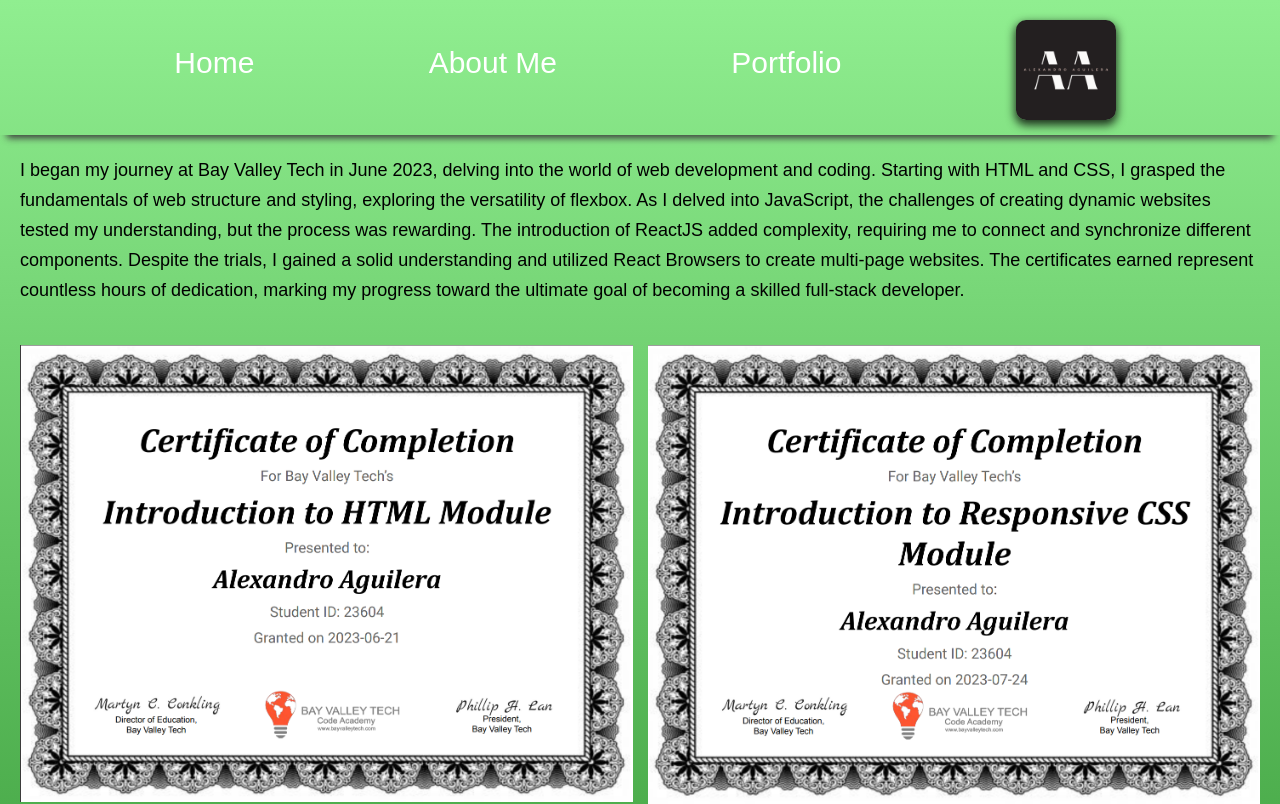
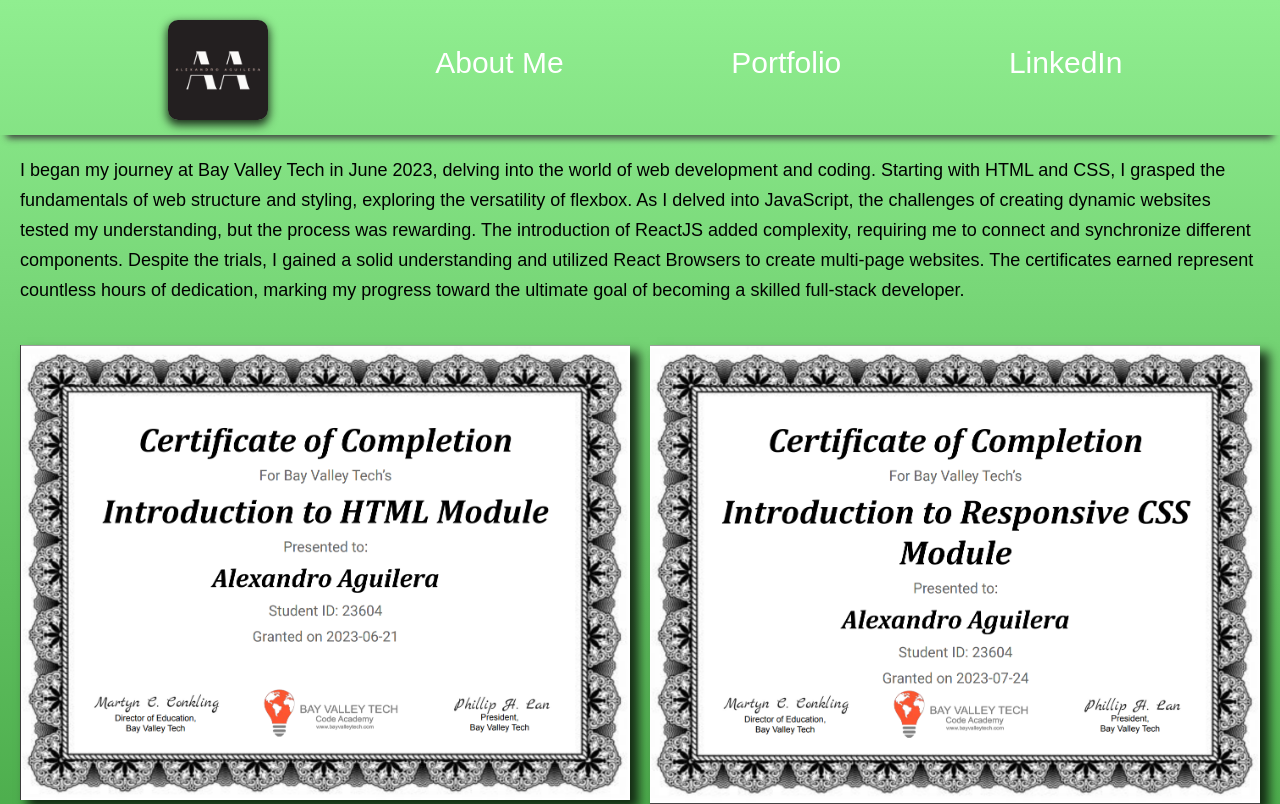
Before and after one commit to Oceanvibes209/React-Mini-Portfolio, a React (Create React App) app: page /Certifications in a window 1280 px wide. Shown: the top 804 px of the page. Built offline with nearby package versions, Linux system fonts and the light colour scheme.

Commit message:
Changed the Nav layout on all pages, made the logo the home button, and added a LinkedIn link

```diff
--- a/src/Pages/About.js
+++ b/src/Pages/About.js
@@ -1,14 +1,15 @@
 import React from "react";
 import { Link } from "react-router-dom";
-import "../About.css"
+import "../Styles/About.css"
 const About = () => {
   return (
     <div className="about-main">
       <div className="about-nav">
-        <Link to="/Home" className="about-links">Home</Link>
+        <Link to="/Home"><img src="./images/2.png" alt="logo"/></Link>
         <Link to="/Certifications" className="about-links">Certifications</Link>
         <Link to="/Portfolio" className="about-links">Portfolio</Link>
-        <a href="https://www.linkedin.com/in/alexandro-aguilera-aa3b43143/" target="_blank" rel="noreferrer"><img src="./images/2.png" alt="logo"></img></a>
+        <p><a href="https://www.linkedin.com/in/alexandro-aguilera-aa3b43143/" target="_blank" rel="noreferrer" className="about-links">LinkedIn</a></p> {/* Will change it to a Contacts page later on*/}
+        {/* <a href="https://www.linkedin.com/in/alexandro-aguilera-aa3b43143/" target="_blank" rel="noreferrer"></a> */}
       </div>
       <div className="about-body">
         <h1 className="about-title">My Journey in Web Development</h1>
--- a/src/Pages/Certifications.js
+++ b/src/Pages/Certifications.js
@@ -1,16 +1,16 @@
 import React from "react";
 import { Link } from "react-router-dom";
-import "../Certifications.css"
+import "../Styles/Certifications.css"
 
 const Certifications = () => {
     return (
         <div className="certs-main">
 
             <div className="certs-nav">
-                <Link to="/Home" className="certs-links">Home</Link>
+                <Link to="/Home"><img src="./images/2.png" alt="logo"/></Link>
                 <Link to="/About" className="certs-links">About Me</Link>
-                <Link to="/Portfolio" className="about-links">Portfolio</Link>
-                <a href="https://www.linkedin.com/in/alexandro-aguilera-aa3b43143/" target="_blank" rel="noreferrer"><img src="./images/2.png" alt="logo"></img></a>
+                <Link to="/Portfolio" className="certs-links">Portfolio</Link>
+                <p><a href="https://www.linkedin.com/in/alexandro-aguilera-aa3b43143/" target="_blank" rel="noreferrer" className="certs-links">LinkedIn</a></p> {/* Will change it to a Contacts page later on*/}
             </div>
 
             <div>
--- a/src/Pages/Home.js
+++ b/src/Pages/Home.js
@@ -1,6 +1,6 @@
 import React, { useState } from 'react';
 import { Link } from "react-router-dom";
-import "../Home.css"
+import "../Styles/Home.css"
 
 const Home = () => {
 
@@ -24,7 +24,7 @@
 
   const handleDownBtnClick = () => {
     rotateCircle(90);
-    // This line calls the rotateCircle function with a value of 90 degrees when the "upBtn" (up button) is clicked, which rotates the circle clockwise.
+    // This line calls the rotateCircle function with a value of 90 degrees when the "DownBtn" (up button) is clicked, which rotates the circle clockwise.
   };
 
   const circleStyle = {
@@ -63,7 +63,7 @@
       <div className="information">
         <div className="overlay"></div>
         <img src="./images/2.png" alt="logo" className="main--logo" />
-        <div className="circle" style={circleStyle}>
+        <div className="circle" style={circleStyle}> {/*circle rotations*/}
           <div className="feature one">
 
             <div className='intro'>
--- a/src/Pages/Portfolio.js
+++ b/src/Pages/Portfolio.js
@@ -1,14 +1,14 @@
 import React from "react";
 import { Link } from "react-router-dom";
-import "../Portfolio.css"
+import "../Styles/Portfolio.css"
 const Portfolio = () => {
     return (
         <div className="port-main">
             <div className="port-nav">
-                <Link to="/Home" className="port-links">Home</Link>
+                <Link to="/Home"><img src="./images/2.png" alt="logo"/></Link>
                 <Link to="/About" className="port-links">About Me</Link>
                 <Link to="/Certifications" className="port-links">Certifications</Link>
-                <a href="https://www.linkedin.com/in/alexandro-aguilera-aa3b43143/" target="_blank" rel="noreferrer"><img src="./images/2.png" alt="logo"></img></a>
+                <p><a href="https://www.linkedin.com/in/alexandro-aguilera-aa3b43143/" target="_blank" rel="noreferrer" className="port-links">LinkedIn</a></p> {/* Will change it to a Contacts page later on*/}
             </div>
 
                 <div className="project">
--- a/src/Certifications.css
+++ b/src/Styles/Certifications.css
@@ -44,12 +44,13 @@
     auto-fill,
     minmax(450px, 1fr)
   ); /* Adjust the width as needed */
-  gap: 15px; /* Adjust the gap between grid items as needed */
+  gap: 20px; /* Adjust the gap between grid items as needed */
 }
 
 .certificate img {
   width: 100%; /* Make sure the images fill the container */
   height: auto;
+  box-shadow: 8px 8px 10px 1px rgba(0,0,0,0.75);
 }
 
 @media screen and (max-width: 690px) {
```
Also changed, not shown: src/Styles/About.css (renamed from src/About.css), src/Styles/Home.css (renamed from src/Home.css), src/Styles/Portfolio.css (renamed from src/Portfolio.css).
